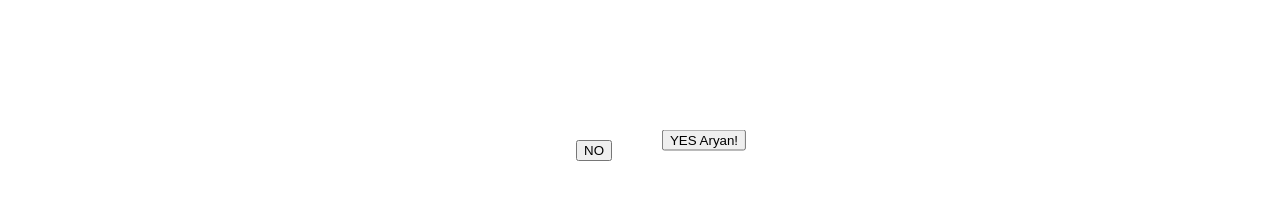
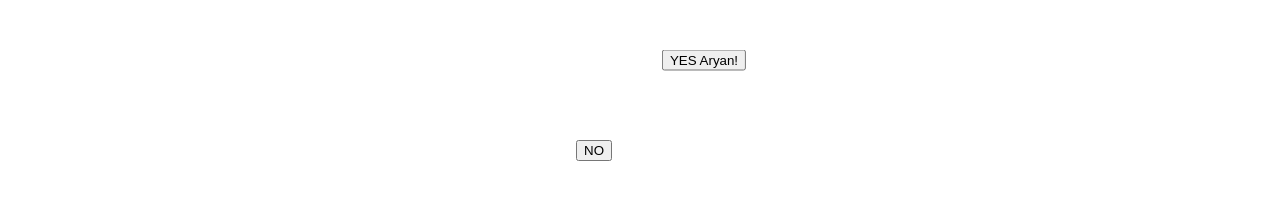
Before and after one commit to aryanbagul71/smallproject, a plain HTML site: page index.html in a window 1280 px wide. Shown: the part 500-700 px from the top of the page. Drawn offline with Linux system fonts and the light colour scheme.

Commit message:
Fix HTML structure and button positioning

```diff
--- a/index.html
+++ b/index.html
@@ -24,7 +24,7 @@ width: 25%;
 <style>
 #botao1 {
 position: fixed;
-top: 80%;
+top: 70%;
 left: 55%;
 transform: translate(-50%, -50%);
 }
```
